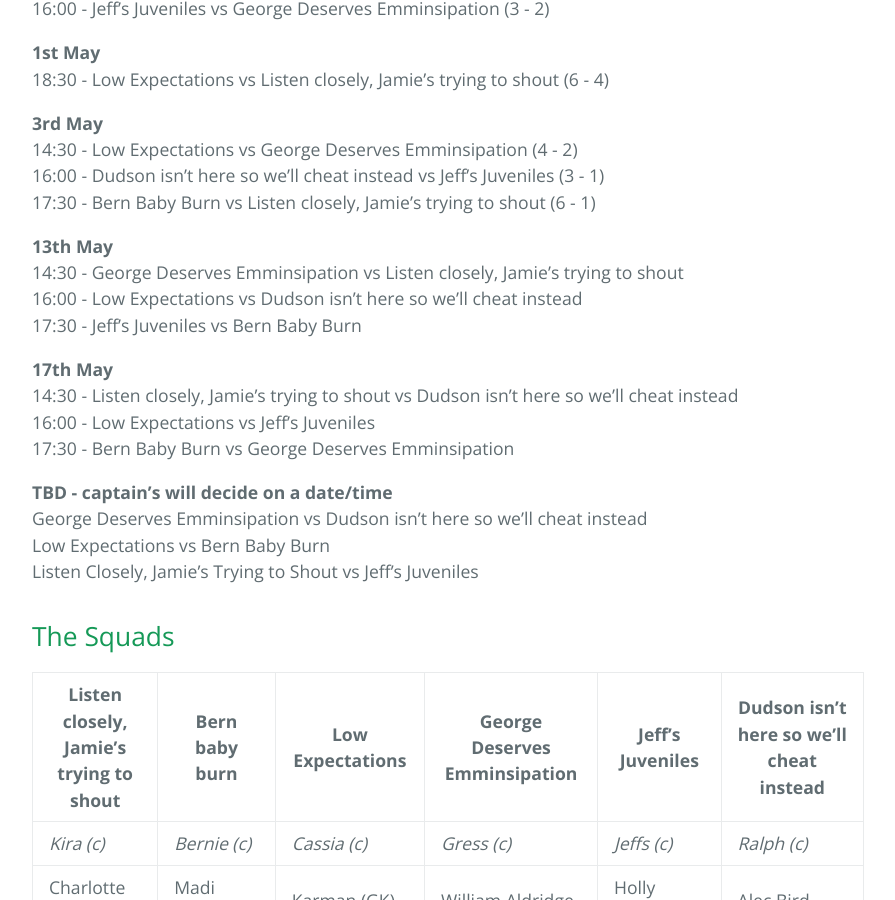
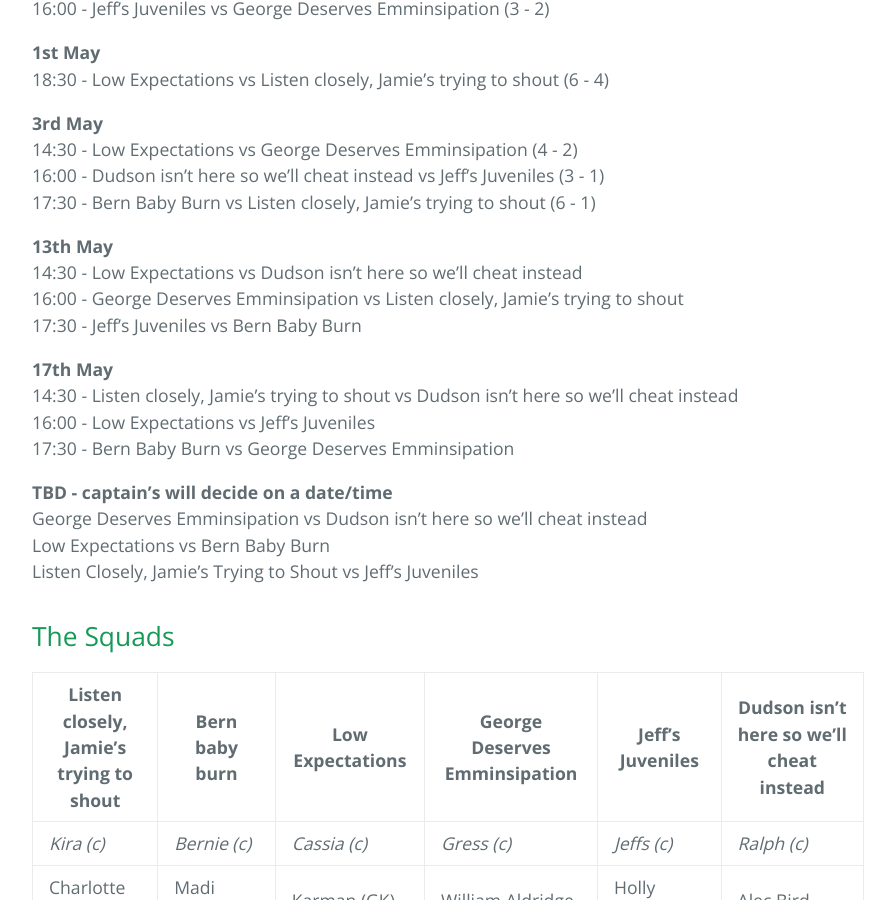
Before and after one commit to behradkoohy/summerleague, a Jekyll site: the page built from index.md, in a window 1280 px wide and 900 px high, scrolled down 1622 px. Shown: the whole window, without its empty margins (192-1087 px from the left). Built offline with Jekyll 4.4.1, drawn with Linux system fonts in a browser that asks for light colours; our own code applies the rules of GitHub Pages for plain Markdown files.

```diff
--- a/index.md
+++ b/index.md
@@ -33,8 +33,8 @@ These dates may change, I'll try my best to keep them correct but check with cap
 17:30 - Bern Baby Burn vs Listen closely, Jamie’s trying to shout  (6 - 1)
 
 **13th May**
-14:30 - George Deserves Emminsipation vs Listen closely, Jamie’s trying to shout
-16:00 - Low Expectations vs Dudson isn't here so we'll cheat instead
+14:30 - Low Expectations vs Dudson isn't here so we'll cheat instead
+16:00 - George Deserves Emminsipation vs Listen closely, Jamie’s trying to shout
 17:30 - Jeff's Juveniles vs Bern Baby Burn
 
 **17th May**
```
